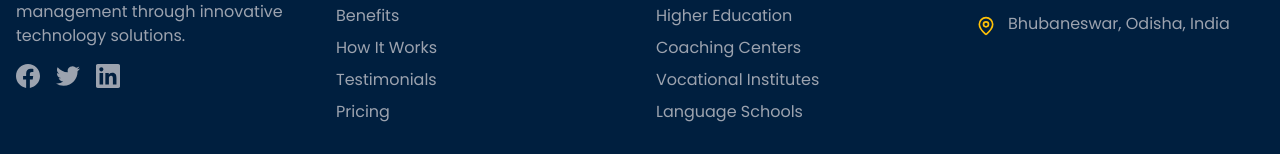
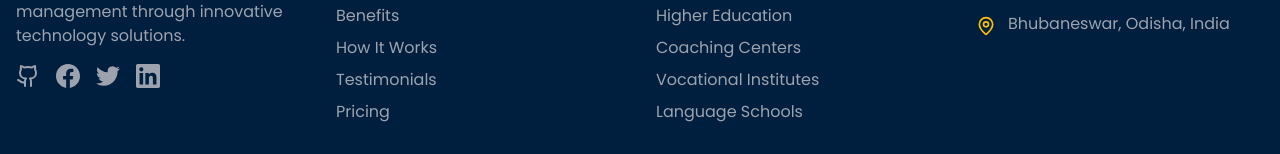
Before and after one commit to debasmitsahoo/EduNexus, a React (Vite) app: page /login in a window 1280 px wide. Shown: the part 1033-1187 px from the top of the page. Built offline with nearby package versions, Linux system fonts and the light colour scheme.

Commit message:
Github Link

```diff
--- a/src/components/Footer.tsx
+++ b/src/components/Footer.tsx
@@ -1,5 +1,5 @@
 import React from 'react';
-import { GraduationCap, Mail, Phone, MapPin, ArrowRight, Facebook, Twitter, Instagram, Linkedin, Youtube } from 'lucide-react';
+import { GraduationCap, Mail, Phone, MapPin, ArrowRight, Facebook, Twitter, Instagram, Linkedin, Youtube, Github } from 'lucide-react';
 import { Button } from '@/components/ui/button';
 import { Input } from '@/components/ui/input';
 
@@ -38,6 +38,15 @@ const Footer = () => {
               Transforming education management through innovative technology solutions.
             </p>
             <div className="flex space-x-4">
+              <a
+                href="https://github.com/debasmitsahoo/EduNexus"
+                target="_blank"
+                rel="noopener noreferrer"
+                className="text-gray-400 hover:text-deep-yellow transition-colors"
+                aria-label="GitHub Repository"
+              >
+                <Github className="h-6 w-6" />
+              </a>
               <a href="#" className="text-gray-400 hover:text-deep-yellow transition-colors">
                 <svg className="h-6 w-6" fill="currentColor" viewBox="0 0 24 24">
                   <path d="M24 12.073c0-6.627-5.373-12-12-12s-12 5.373-12 12c0 5.99 4.388 10.954 10.125 11.854v-8.385H7.078v-3.47h3.047V9.43c0-3.007 1.792-4.669 4.533-4.669 1.312 0 2.686.235 2.686.235v2.953H15.83c-1.491 0-1.956.925-1.956 1.874v2.25h3.328l-.532 3.47h-2.796v8.385C19.612 23.027 24 18.062 24 12.073z"/>
```
